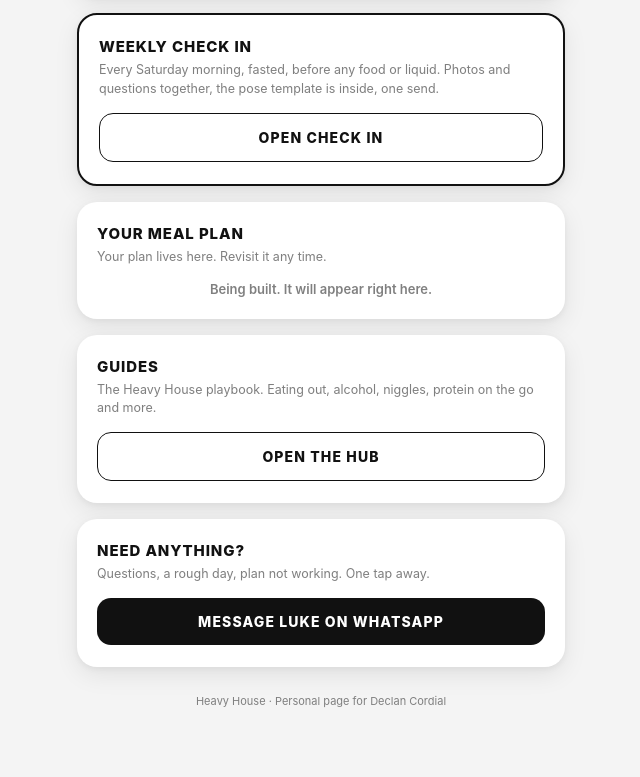
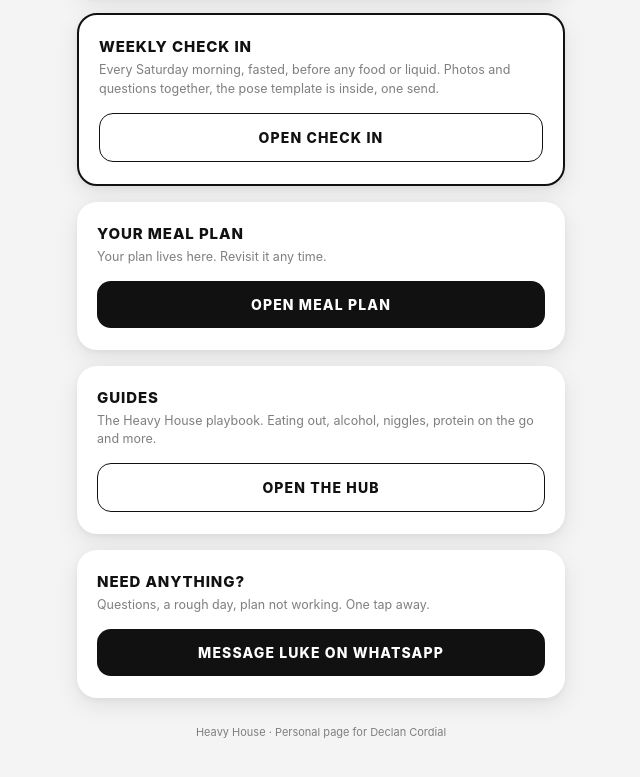
Before and after one commit to HeavyHouse-Links/client-resources, a plain HTML site: page clients/declan-c-721ec5/index.html in a window 1280 px wide. Shown: the part 679-1456 px from the top of the page, without its empty margins (319-959 px from the left). Before the commit the page ends 1429 px from the top, so only its background shows below. Drawn offline with Linux system fonts and the light colour scheme.

Commit message:
Declan Cordial meal plan live on portal
Co-Authored-By: Claude Fable 5 <noreply@anthropic.com>

```diff
--- a/clients/declan-c-721ec5/index.html
+++ b/clients/declan-c-721ec5/index.html
@@ -170,8 +170,7 @@
 <div class="card">
   <h2>Your Meal Plan</h2>
   <p class="sched" id="plannote">Your plan lives here. Revisit it any time.</p>
-  <div class="gap"><a class="btn" id="planbtn" href="#" style="display:none;">Open Meal Plan</a></div>
-  <div class="filecount" id="plansoon">Being built. It will appear right here.</div>
+  <div class="gap"><a class="btn" id="planbtn" href="HeavyHouse_MealPlan_DeclanCordial.pdf">Open Meal Plan</a></div>
 </div>
 
 <!-- GUIDES -->
```
Also changed, not shown: 1 other file.
